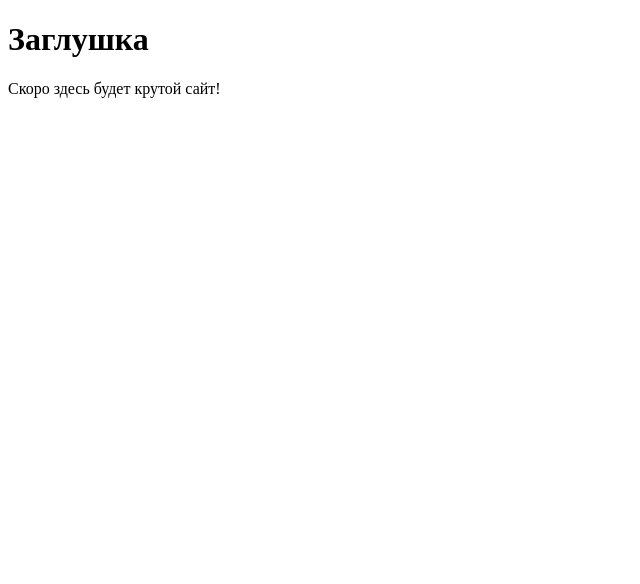
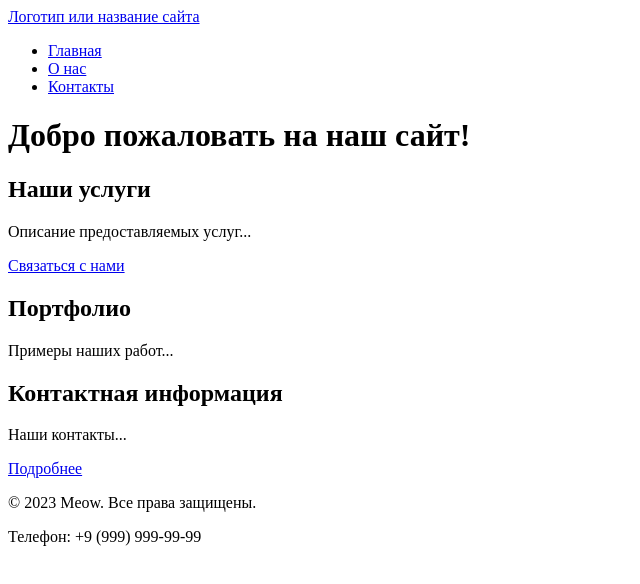
Before and after one commit to zzarty/uni-fullstack-awesome-project-2025, a plain HTML site: page src/index.html in a window 1280 px wide. Shown: the whole page, without its empty margins (0-640 px from the left). Drawn offline with Linux system fonts and the light colour scheme.

Commit message:
feat: add multi-page structure with semantics, nav and anchors

```diff
--- a/src/index.html
+++ b/src/index.html
@@ -2,14 +2,54 @@
 <html lang="ru">
 <head>
     <meta charset="UTF-8">
-    <!-- Важная мета-информация для корректного отображения на мобильных устройствах -->
     <meta name="viewport" content="width=device-width, initial-scale=1.0">
-    <title>Мой первый проект</title>
-    <!-- Подключение фавиконки -->
-    <link rel="icon" href="../assets/favicon.ico" type="image/x-icon">
+    <title>Главная - Meow</title>
+    <meta name="description" content="Краткое описание главной страницы вашего сайта">
+    <link rel="icon" href="assets/favicon.ico" type="image/x-icon">
 </head>
 <body>
-    <h1>Заглушка</h1>
-    <p>Скоро здесь будет крутой сайт!</p>
+    <!-- Шапка сайта -->
+    <header>
+        <a href="/">Логотип или название сайта</a>
+        <!-- Главное меню навигации -->
+        <nav>
+            <ul>
+                <li><a href="index.html">Главная</a></li>
+                <li><a href="about.html">О нас</a></li>
+                <li><a href="contacts.html">Контакты</a></li>
+            </ul>
+        </nav>
+    </header>
+
+    <!-- Уникальное основное содержимое страницы -->
+    <main>
+        <h1>Добро пожаловать на наш сайт!</h1>
+
+        <!-- Секция 1 с якорем -->
+        <section id="services">
+            <h2>Наши услуги</h2>
+            <p>Описание предоставляемых услуг...</p>
+            <a href="#contacts">Связаться с нами</a> <!-- Якорная ссылка внутри страницы -->
+        </section>
+
+        <!-- Секция 2 с якорем -->
+        <section id="portfolio">
+            <h2>Портфолио</h2>
+            <p>Примеры наших работ...</p>
+        </section>
+
+        <!-- Секция 3 с якорем -->
+        <section id="contacts">
+            <h2>Контактная информация</h2>
+            <p>Наши контакты...</p>
+            <a href="contacts.html">Подробнее</a> <!-- Ссылка на отдельную страницу -->
+        </section>
+    </main>
+
+    <!-- Подвал сайта -->
+    <footer>
+        <p>&copy; 2023 Meow. Все права защищены.</p>
+        <p>Телефон: +9 (999) 999-99-99</p>
+    </footer>
 </body>
 </html>
```
Also changed, not shown: src/about.html (added, +36 -0 lines), src/contacts.html (added, +36 -0 lines).
